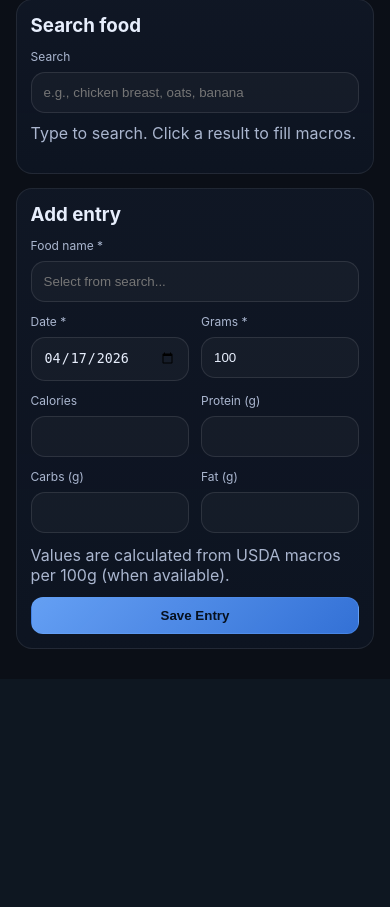
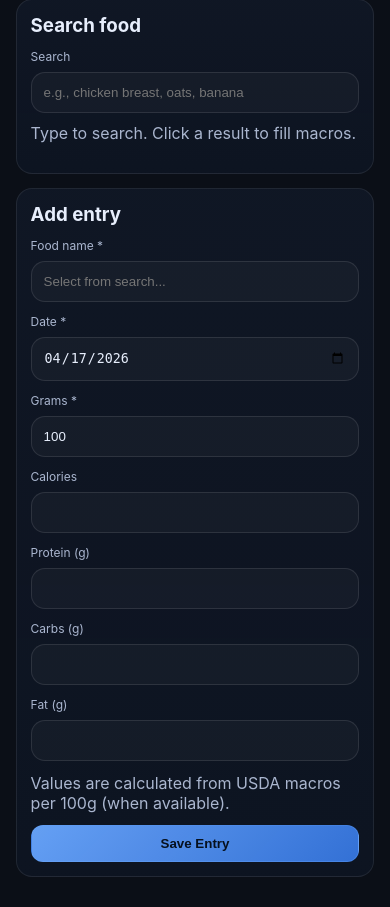
Before and after one commit to Dawud012/web-based-integrated-fitness-management-system, a Flask app: page /diet in a window 390 px wide. Shown: the part 383-1290 px from the top of the page. Before the commit the page ends 1032 px from the top, so only its background shows below. Run offline with Flask 3, Linux system fonts and the light colour scheme; the visitor is signed in with stand-in values (Sample User, id 1).

Commit message:
Mobile fix with important

```diff
--- a/static/css/style.css
+++ b/static/css/style.css
@@ -528,12 +528,13 @@ a{ color: inherit; text-decoration:none; }
 /* Mobile form fix */
 @media (max-width: 600px) {
     .split {
-        flex-direction: column;
-        gap: 12px;
+        display: flex !important;
+        flex-direction: column !important;
+        gap: 12px !important;
     }
 
     .split > * {
-        width: 100%;
+        width: 100% !important;
     }
 
     .topbar__inner {
```
